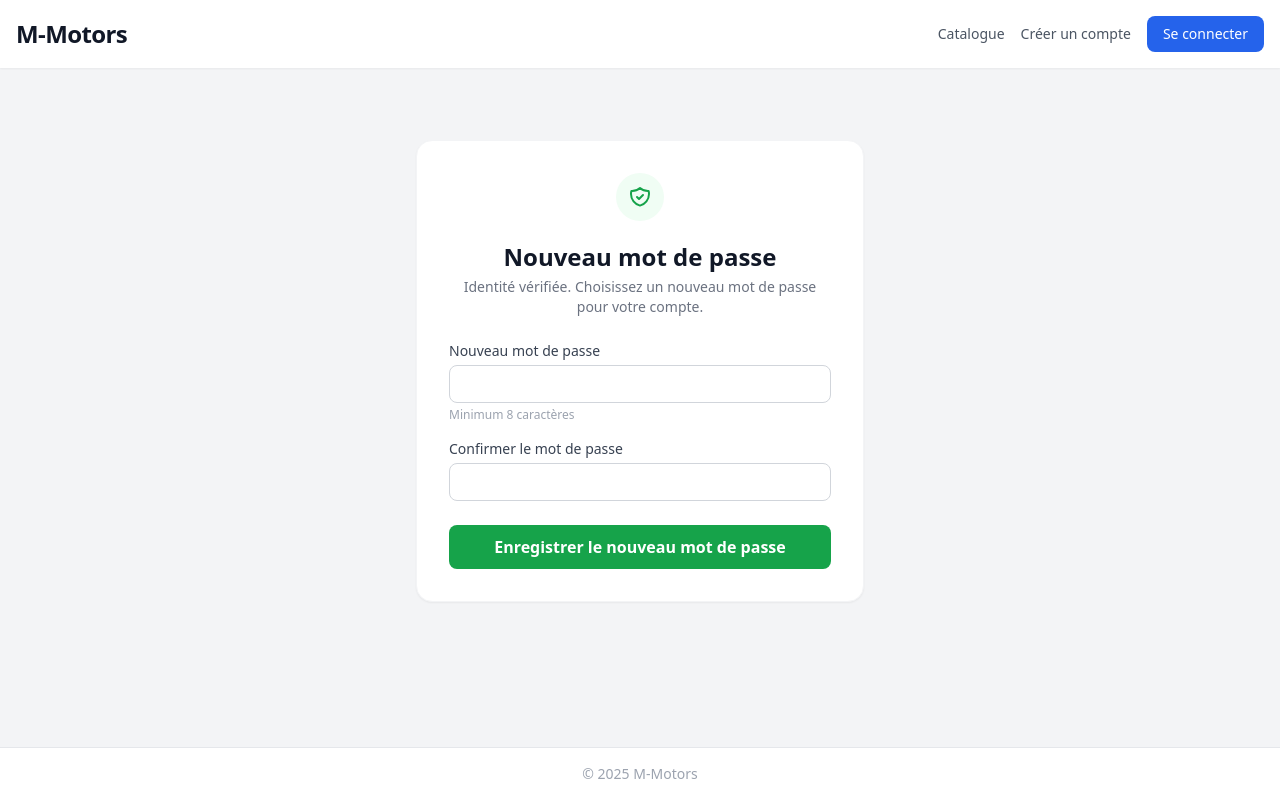
After one commit to MaxL34/m-motors, a FastAPI app: template app/templates/auth/reset_password.html in a window 1280 px wide. The commit adds this page. Run offline with FastAPI, Linux system fonts and the light colour scheme; the template is opened without the code that fills it, so the values that code supplies are empty; parts of the project's set-up code (start-up, migrations or seed data) failed here and were passed over; some libraries are stand-ins or nearby versions.

Commit message:
Feature: add forgot password, SMS OTP, and new password templates — add link in login page

```diff
--- a/app/templates/auth/login.html
+++ b/app/templates/auth/login.html
@@ -34,7 +34,11 @@
             </button>
         </form>
 
-        <p class="text-sm text-gray-500 text-center mt-6">
+        <p class="text-sm text-gray-500 text-center mt-4">
+            <a href="/forgot-password" class="text-blue-600 hover:text-blue-800 font-medium">Mot de passe oublié ?</a>
+        </p>
+
+        <p class="text-sm text-gray-500 text-center mt-3">
             Pas encore de compte ?
             <a href="/register" class="text-blue-600 hover:text-blue-800 font-medium">Créer un compte</a>
         </p>
--- /dev/null
+++ b/app/templates/auth/reset_password.html
@@ -0,0 +1,48 @@
+{% extends "shared/base.html" %}
+
+{% block title %}Nouveau mot de passe — M-Motors{% endblock %}
+
+{% block content %}
+<div class="max-w-md mx-auto mt-10">
+    <div class="bg-white rounded-2xl shadow-sm border border-gray-100 p-8">
+
+        <div class="flex items-center justify-center w-12 h-12 bg-green-50 rounded-full mb-5 mx-auto">
+            <svg class="w-6 h-6 text-green-600" fill="none" viewBox="0 0 24 24" stroke="currentColor" stroke-width="2">
+                <path stroke-linecap="round" stroke-linejoin="round"
+                      d="M9 12l2 2 4-4m5.618-4.016A11.955 11.955 0 0112 2.944a11.955 11.955 0 01-8.618 3.04A12.02 12.02 0 003 9c0 5.591 3.824 10.29 9 11.622 5.176-1.332 9-6.03 9-11.622 0-1.042-.133-2.052-.382-3.016z"/>
+            </svg>
+        </div>
+
+        <h1 class="text-2xl font-bold text-gray-900 mb-1 text-center">Nouveau mot de passe</h1>
+        <p class="text-sm text-gray-500 mb-6 text-center">
+            Identité vérifiée. Choisissez un nouveau mot de passe pour votre compte.
+        </p>
+
+        {% if errors %}
+        <div class="mb-4 px-4 py-3 rounded-lg bg-red-50 text-red-700 text-sm space-y-1">
+            {% for err in errors %}
+            <p>{{ err }}</p>
+            {% endfor %}
+        </div>
+        {% endif %}
+
+        <form method="post" action="/reset-password" class="flex flex-col gap-4">
+            <div>
+                <label class="block text-sm font-medium text-gray-700 mb-1">Nouveau mot de passe</label>
+                <input type="password" name="new_password" required autocomplete="new-password" minlength="8"
+                       class="w-full px-3 py-2 text-sm border border-gray-300 rounded-lg focus:border-blue-500 focus:ring-1 focus:ring-blue-500 outline-none">
+                <p class="text-xs text-gray-400 mt-1">Minimum 8 caractères</p>
+            </div>
+            <div>
+                <label class="block text-sm font-medium text-gray-700 mb-1">Confirmer le mot de passe</label>
+                <input type="password" name="confirm_password" required autocomplete="new-password"
+                       class="w-full px-3 py-2 text-sm border border-gray-300 rounded-lg focus:border-blue-500 focus:ring-1 focus:ring-blue-500 outline-none">
+            </div>
+            <button type="submit"
+                    class="w-full bg-green-600 hover:bg-green-700 text-white font-semibold py-2.5 rounded-lg transition-colors mt-2">
+                Enregistrer le nouveau mot de passe
+            </button>
+        </form>
+    </div>
+</div>
+{% endblock %}
```
Also changed, not shown: app/templates/auth/forgot_password.html (added, +42 -0 lines), app/templates/auth/reset_otp.html (added, +54 -0 lines).
